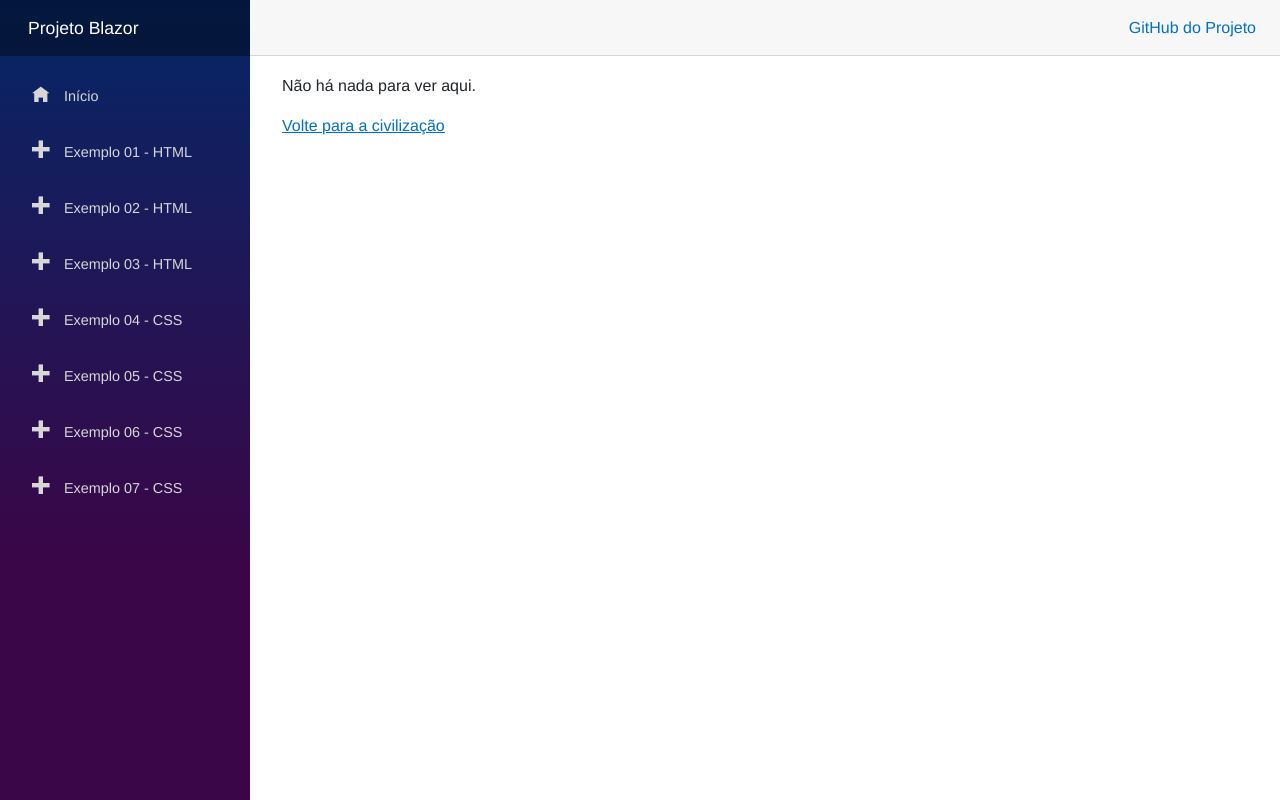
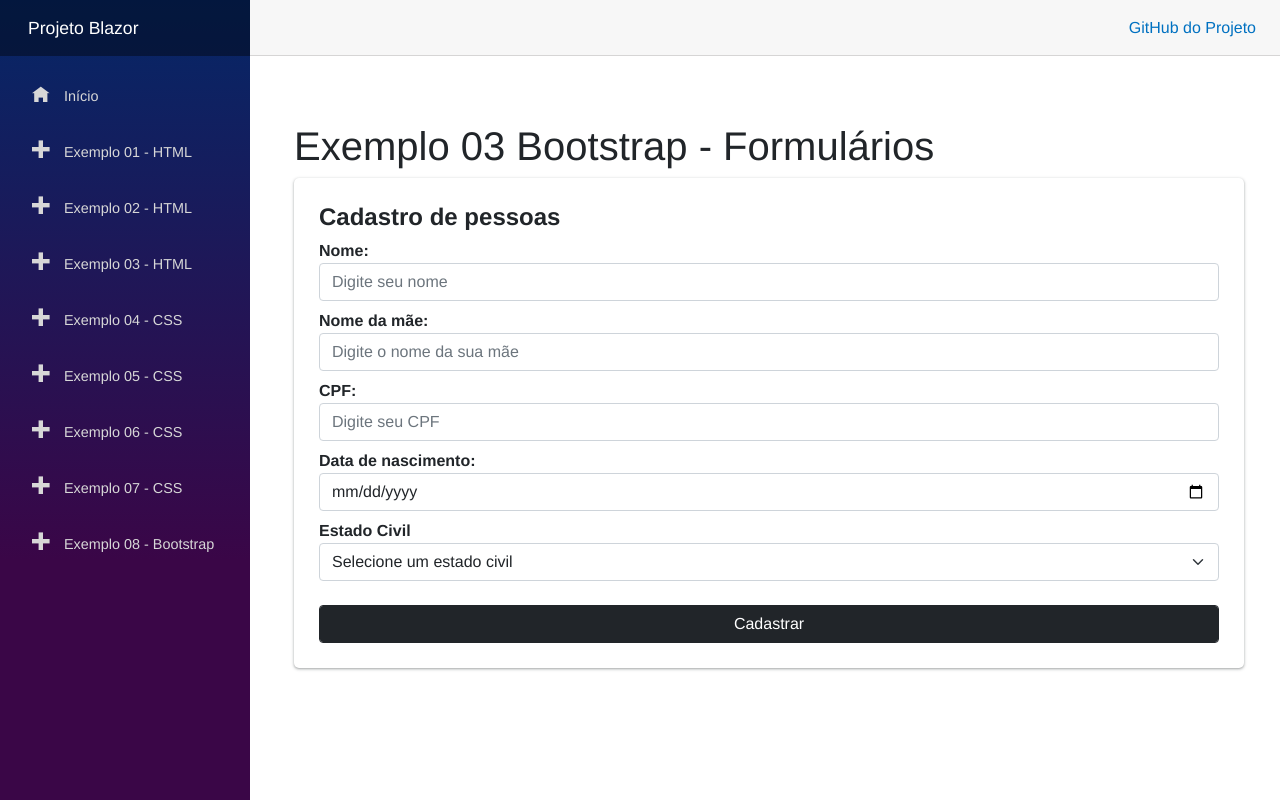
Before and after one commit to MarcusUrani/ProjetoBlazor, an ASP.NET Core app: page /exemplo08 in a window 1280 px wide. Run offline with ASP.NET Core 8, Linux system fonts and the light colour scheme; style sheets or scripts are compiled from the project's sources.

Commit message:
Nova página Bootstrap adicionado

```diff
--- /dev/null
+++ b/BlazorApp/Pages/Exemplo08.razor
@@ -0,0 +1,59 @@
+@page "/exemplo08"
+
+<PageTitle>Exemplo 08 - Bootstrap</PageTitle>
+
+<div class="container pt-5">
+    <h1>Exemplo 03 Bootstrap - Formulários</h1>
+    <div class="painel">
+        <h3>Cadastro de pessoas</h3>
+        <div class="form-group mt-2">
+            <label for="txtNome">Nome:</label>
+            <input type="text"
+                   name="txtNome"
+                   id="txtNome"
+                   class="form-control"
+                   placeholder="Digite seu nome" />
+        </div>
+        <div class="form-group mt-2">
+            <label for="txtNomeMae">Nome da mãe:</label>
+            <input type="text"
+                   name="txtNomeMae"
+                   id="txtNomeMae"
+                   class="form-control"
+                   placeholder="Digite o nome da sua mãe" />
+        </div>
+        <div class="form-group mt-2">
+            <label for="txtCpf">CPF:</label>
+            <input type="text"
+                   name="txtCpf"
+                   id="txtCpf"
+                   class="form-control"
+                   placeholder="Digite seu CPF"
+                   pattern="/^\d{3}\.\d{3}\.\d{3}\-\d{2}$/" />
+        </div>
+        <div class="form-group mt-2">
+            <label for="txtDtNascimento">Data de nascimento:</label>
+            <input type="date"
+                   name="txtDtNascimento"
+                   id="txtDtNascimento"
+                   class="form-control" />
+        </div>
+        <div class="mt-2">
+            <label for="selectEstadoCivil">Estado Civil</label>
+            <select class="form-select"
+                    id="selectEstadoCivil"
+                    aria-label="Default select example">
+                <option selected disabled>Selecione um estado civil</option>
+                <option value="1">Solteiro(a)</option>
+                <option value="2">Casado(a)</option>
+                <option value="3">Separado(a) Judicialmente</option>
+                <option value="4">Viúvo(a)</option>
+            </select>
+        </div>
+        <div class="form-group mt-4">
+            <button type="button" class="btn btn-dark form-control">
+                Cadastrar
+            </button>
+        </div>
+    </div>
+</div>
--- /dev/null
+++ b/BlazorApp/Pages/Exemplo08.razor.css
@@ -0,0 +1,11 @@
+.painel {
+    border-radius: 5px;
+    box-shadow: rgba(60, 64, 67, 0.3) 0px 1px 2px 0px, rgba(60, 64, 67, 0.15) 0px 1px 3px 1px;
+    font-weight: bold;
+    padding: 25px;
+}
+
+h3 {
+    font-size: 1.5rem;
+    font-weight: bold;
+}
--- a/BlazorApp/Shared/NavMenu.razor
+++ b/BlazorApp/Shared/NavMenu.razor
@@ -49,6 +49,11 @@
                 <span class="oi oi-plus" aria-hidden="true"></span> Exemplo 07 - CSS
             </NavLink>
         </div>
+        <div class="nav-item px-3">
+            <NavLink class="nav-link" href="exemplo8">
+                <span class="oi oi-plus" aria-hidden="true"></span> Exemplo 08 - Bootstrap
+            </NavLink>
+        </div>
     </nav>
 </div>
 
--- a/BlazorApp/wwwroot/index.html
+++ b/BlazorApp/wwwroot/index.html
@@ -8,7 +8,7 @@
     <base href="/" />
     <link href="css/bootstrap/bootstrap.min.css" rel="stylesheet" />
     <link href="css/app.css" rel="stylesheet" />
-    <link rel="icon" type="image/png" href="favicon.png" />
+    <link rel="icon" type="image/png" href="icon-192.png" />
     <link href="BlazorApp.styles.css" rel="stylesheet" />
 </head>
 
```
Also changed, not shown: BlazorApp/Program.cs (line endings or trailing spaces).
